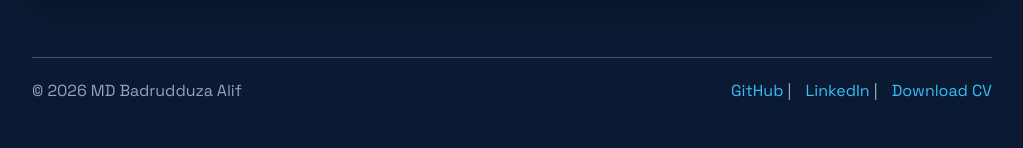
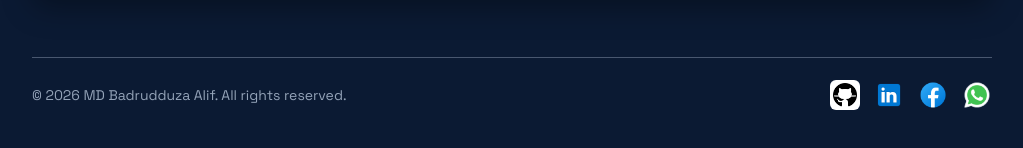
Before and after one commit to mdbadrudduzaalif/eportfolio, a plain HTML site: page index.html in a window 1280 px wide. Shown: the part 1875-2023 px from the top of the page, without its empty margins (128-1151 px from the left). Drawn offline with nearby package versions, Linux system fonts and the light colour scheme.

Commit message:
final up

```diff
--- a/index.html
+++ b/index.html
@@ -209,21 +209,59 @@ border-radius:10px;
 
 footer{
 margin-top:60px;
-padding-top:20px;
-border-top:1px solid #475569;
+padding-top:22px;
+border-top:1px solid rgba(148,163,184,0.45);
 display:flex;
 justify-content:space-between;
+align-items:center;
+flex-wrap:wrap;
+gap:16px;
 color:#94a3b8;
 }
 
-footer a{
+.footer-copy{
+font-size:14px;
+}
+
+.footer-links{
+display:flex;
+align-items:center;
+justify-content:flex-end;
+gap:14px;
+flex-wrap:wrap;
+}
+
+.footer-link{
+display:inline-flex;
+align-items:center;
+justify-content:center;
 color:#38bdf8;
 text-decoration:none;
-margin-left:10px;
+transition:transform 0.2s ease, opacity 0.2s ease;
 }
 
-footer a:hover{
-opacity:0.8;
+.footer-icon{
+width:30px;
+height:30px;
+object-fit:contain;
+display:block;
+}
+
+.github-link .footer-icon{
+background:#ffffff;
+border-radius:6px;
+padding:2px;
+}
+
+.footer-link:hover{
+transform:translateY(-2px);
+opacity:0.9;
+}
+
+.footer-link:focus-visible{
+outline:2px solid #38bdf8;
+outline-offset:4px;
+border-radius:6px;
 }
 
 @media(max-width:768px){
@@ -259,7 +297,14 @@ gap:18px;
 
 footer{
 flex-direction:column;
-gap:10px;
+align-items:center;
+justify-content:center;
+gap:12px;
+text-align:center;
+}
+
+.footer-links{
+justify-content:center;
 }
 }
 
@@ -380,12 +425,21 @@ Your browser does not support the video tag.
 
 <footer>
 
-<span>© 2026 MD Badrudduza Alif</span>
+<span class="footer-copy">© 2026 MD Badrudduza Alif. All rights reserved.</span>
 
-<span>
-<a href="https://github.com/mdbadrudduzaalif">GitHub</a> |
-<a href="https://www.linkedin.com">LinkedIn</a> |
-<a href="cv.pdf">Download CV</a>
+<span class="footer-links">
+<a class="footer-link github-link" href="https://github.com/mdbadrudduzaalif" aria-label="GitHub" title="GitHub" target="_blank" rel="noopener noreferrer">
+<img src="github.png" class="footer-icon" alt="GitHub">
+</a>
+<a class="footer-link" href="https://www.linkedin.com" aria-label="LinkedIn" title="LinkedIn" target="_blank" rel="noopener noreferrer">
+<img src="linkedin.png" class="footer-icon" alt="LinkedIn">
+</a>
+<a class="footer-link" href="https://www.facebook.com" aria-label="Facebook" title="Facebook" target="_blank" rel="noopener noreferrer">
+<img src="facebook.png" class="footer-icon" alt="Facebook">
+</a>
+<a class="footer-link" href="https://www.whatsapp.com" aria-label="WhatsApp" title="WhatsApp" target="_blank" rel="noopener noreferrer">
+<img src="whatsapp.png" class="footer-icon" alt="WhatsApp">
+</a>
 </span>
 
 </footer>
```
Also changed, not shown: contact.html (+45 -4 lines), facebook.png (added), github.png (added), linkedin.png (added), whatsapp.png (added), 1 other file.
